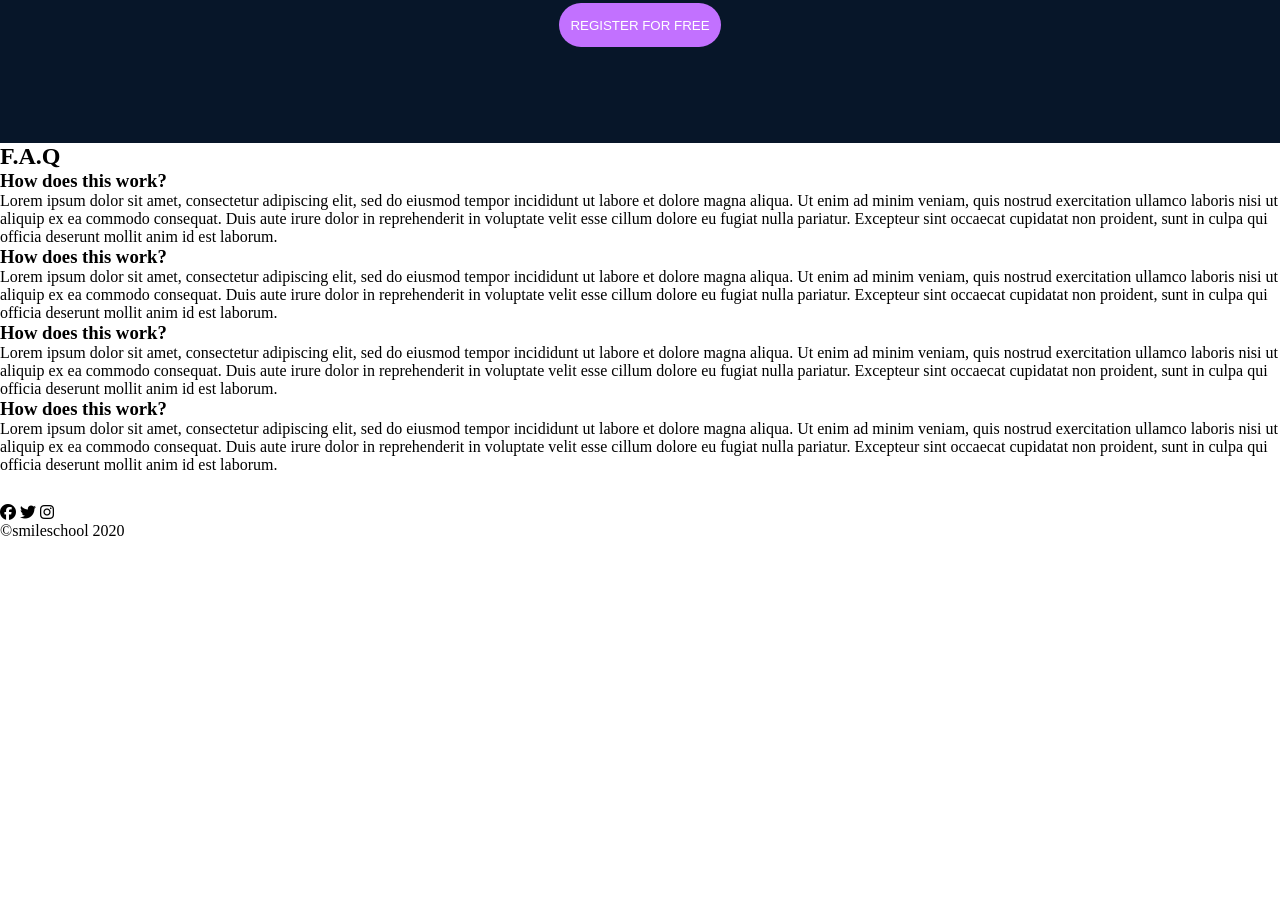
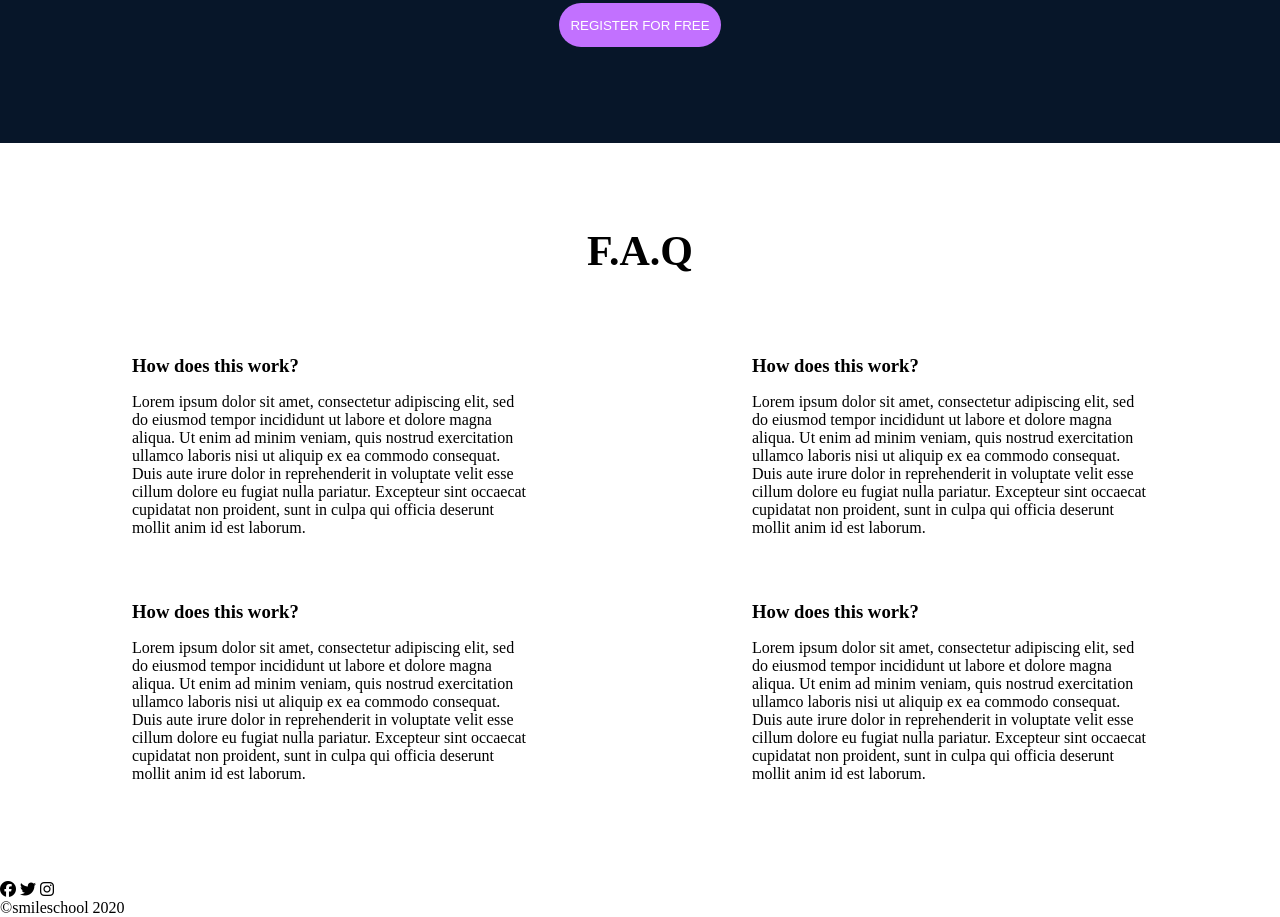
Before and after one commit to samuelbinogma/alx_html_css, a plain HTML site: page css_advanced/index.html in a window 1280 px wide. Shown: the part 3078-3995 px from the top of the page. Before the commit the page ends 3618 px from the top, so only its background shows below. Drawn offline with Linux system fonts and the light colour scheme.

Commit message:
style the FAQ section of index.html

```diff
--- a/css_advanced/index.html
+++ b/css_advanced/index.html
@@ -8,7 +8,7 @@
     <link rel="stylesheet" href="styles.css">
 </head>
 <body>
-    <header class="big-page">
+    <header class="big-page" class="container">
         <nav class="navbar">
             <div class="logo">
                 <img src="images/logo.png" alt="logo">
@@ -61,7 +61,7 @@
         </section>
     </header>
     <main>
-        <section class="quote">
+        <section class="quote" class="container">
             <div>
                 <img src="images/5.png" alt="image">
             </div>
@@ -72,7 +72,7 @@
             </div>
         </section>
 
-        <section class="popular-tutorials">
+        <section class="popular-tutorials" class="container">
             <h2>Most <span class="primary-color">popular</span> tutorials</h2>
             <div class="tutorials">
                 <div class="tutorial">
@@ -176,7 +176,7 @@
             </div>
 
         </section>
-        <section class="membership-section">
+        <section class="membership-section" class="container">
             <h2><span class="primary-color">Free</span> membership</h2>
             <div class="memberships">
                 <div class="membership">
@@ -205,36 +205,36 @@
             </div>
 
         </section>
-        <section>
+        <section class="container">
             <h2>F.A.Q</h2>
-            <div>
-                <div>
+            <div class="faqs">
+                <div class="faq_1">
                     <div>
                         <h3>How does this work?</h3>
                     </div>
                     <div>
-                        Lorem ipsum dolor sit amet, consectetur adipiscing elit, sed do eiusmod tempor incididunt ut labore et dolore magna aliqua. Ut enim ad minim veniam, quis nostrud exercitation ullamco laboris nisi ut aliquip ex ea commodo consequat. Duis aute irure dolor in reprehenderit in voluptate velit esse cillum dolore eu fugiat nulla pariatur. Excepteur sint occaecat cupidatat non proident, sunt in culpa qui officia deserunt mollit anim id est laborum.
+                        <p>Lorem ipsum dolor sit amet, consectetur adipiscing elit, sed do eiusmod tempor incididunt ut labore et dolore magna aliqua. Ut enim ad minim veniam, quis nostrud exercitation ullamco laboris nisi ut aliquip ex ea commodo consequat. Duis aute irure dolor in reprehenderit in voluptate velit esse cillum dolore eu fugiat nulla pariatur. Excepteur sint occaecat cupidatat non proident, sunt in culpa qui officia deserunt mollit anim id est laborum.</p>
                     </div>
 
                     <div>
                         <h3>How does this work?</h3>
                     </div>
                     <div>
-                        Lorem ipsum dolor sit amet, consectetur adipiscing elit, sed do eiusmod tempor incididunt ut labore et dolore magna aliqua. Ut enim ad minim veniam, quis nostrud exercitation ullamco laboris nisi ut aliquip ex ea commodo consequat. Duis aute irure dolor in reprehenderit in voluptate velit esse cillum dolore eu fugiat nulla pariatur. Excepteur sint occaecat cupidatat non proident, sunt in culpa qui officia deserunt mollit anim id est laborum.
+                        <p>Lorem ipsum dolor sit amet, consectetur adipiscing elit, sed do eiusmod tempor incididunt ut labore et dolore magna aliqua. Ut enim ad minim veniam, quis nostrud exercitation ullamco laboris nisi ut aliquip ex ea commodo consequat. Duis aute irure dolor in reprehenderit in voluptate velit esse cillum dolore eu fugiat nulla pariatur. Excepteur sint occaecat cupidatat non proident, sunt in culpa qui officia deserunt mollit anim id est laborum.</p>
                     </div>
                 </div>
-                <div>
+                <div class="faq_2">
                     <div>
                         <h3>How does this work?</h3>
                     </div>
                     <div>
-                        Lorem ipsum dolor sit amet, consectetur adipiscing elit, sed do eiusmod tempor incididunt ut labore et dolore magna aliqua. Ut enim ad minim veniam, quis nostrud exercitation ullamco laboris nisi ut aliquip ex ea commodo consequat. Duis aute irure dolor in reprehenderit in voluptate velit esse cillum dolore eu fugiat nulla pariatur. Excepteur sint occaecat cupidatat non proident, sunt in culpa qui officia deserunt mollit anim id est laborum.
+                        <p>Lorem ipsum dolor sit amet, consectetur adipiscing elit, sed do eiusmod tempor incididunt ut labore et dolore magna aliqua. Ut enim ad minim veniam, quis nostrud exercitation ullamco laboris nisi ut aliquip ex ea commodo consequat. Duis aute irure dolor in reprehenderit in voluptate velit esse cillum dolore eu fugiat nulla pariatur. Excepteur sint occaecat cupidatat non proident, sunt in culpa qui officia deserunt mollit anim id est laborum.</p>
                     </div>
                     <div>
                         <h3>How does this work?</h3>
                     </div>
                     <div>
-                        Lorem ipsum dolor sit amet, consectetur adipiscing elit, sed do eiusmod tempor incididunt ut labore et dolore magna aliqua. Ut enim ad minim veniam, quis nostrud exercitation ullamco laboris nisi ut aliquip ex ea commodo consequat. Duis aute irure dolor in reprehenderit in voluptate velit esse cillum dolore eu fugiat nulla pariatur. Excepteur sint occaecat cupidatat non proident, sunt in culpa qui officia deserunt mollit anim id est laborum.
+                        <p>Lorem ipsum dolor sit amet, consectetur adipiscing elit, sed do eiusmod tempor incididunt ut labore et dolore magna aliqua. Ut enim ad minim veniam, quis nostrud exercitation ullamco laboris nisi ut aliquip ex ea commodo consequat. Duis aute irure dolor in reprehenderit in voluptate velit esse cillum dolore eu fugiat nulla pariatur. Excepteur sint occaecat cupidatat non proident, sunt in culpa qui officia deserunt mollit anim id est laborum.</p>
                     </div>
                 </div>
             </div>
--- a/css_advanced/styles.css
+++ b/css_advanced/styles.css
@@ -6,6 +6,13 @@
 
 .primary-color {
     color: #c271ff;
+}
+
+.container {
+    width: 100%;
+    max-width: 1440px;
+    margin: 0 auto;
+    padding: 20px;
 }
 
 .big-page {
@@ -250,6 +257,7 @@
 }
 
 .membership-section {
+    width: 100%;
     background: #071629;
 }
 
@@ -283,3 +291,45 @@
     padding-top: 1rem;
     color: #ffffff;
 }
+
+.container h2 {
+    text-align: center;
+    font-size: 42px;
+    padding-top: 4rem;
+}
+
+.faqs {
+    display: grid;
+    grid-template-columns: repeat(2, 1fr);
+    place-items: center;
+}
+
+.faq_1 {
+    padding-left: 7rem;
+    padding-right: 7rem;
+    padding-top: 4rem;
+}
+
+.faq_1 h3 {
+    padding-bottom: 1rem;
+    padding-top: 1rem;
+}
+
+.faq_2 {
+    padding-left: 7rem;
+    padding-right: 7rem;
+    padding-top: 4rem;
+}
+
+.faq_2 h3 {
+    padding-bottom: 1rem;
+    padding-top: 1rem;
+}
+
+.faq_1 p{
+    padding-bottom: 3rem;
+}
+
+.faq_2 p{
+    padding-bottom: 3rem;
+}
```
